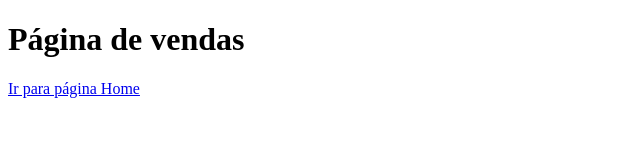
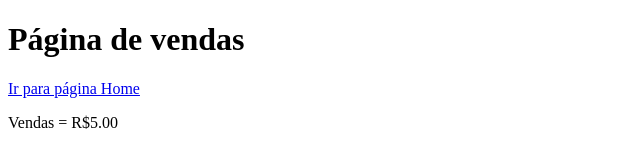
Before and after one commit to LucasJoseArantes/testegithub, a plain HTML site: page vendas.html in a window 1280 px wide. Shown: the whole page, without its empty margins (0-640 px from the left). Drawn offline with Linux system fonts and the light colour scheme.

Commit message:
Acrescentando valor das vendas

```diff
--- a/vendas.html
+++ b/vendas.html
@@ -9,5 +9,6 @@
 <body>
     <h1> Página de vendas</h1>
     <a href="index.html">Ir para página Home</a>
+    <p>Vendas = R$5.00</p>
 </body>
 </html>
```
